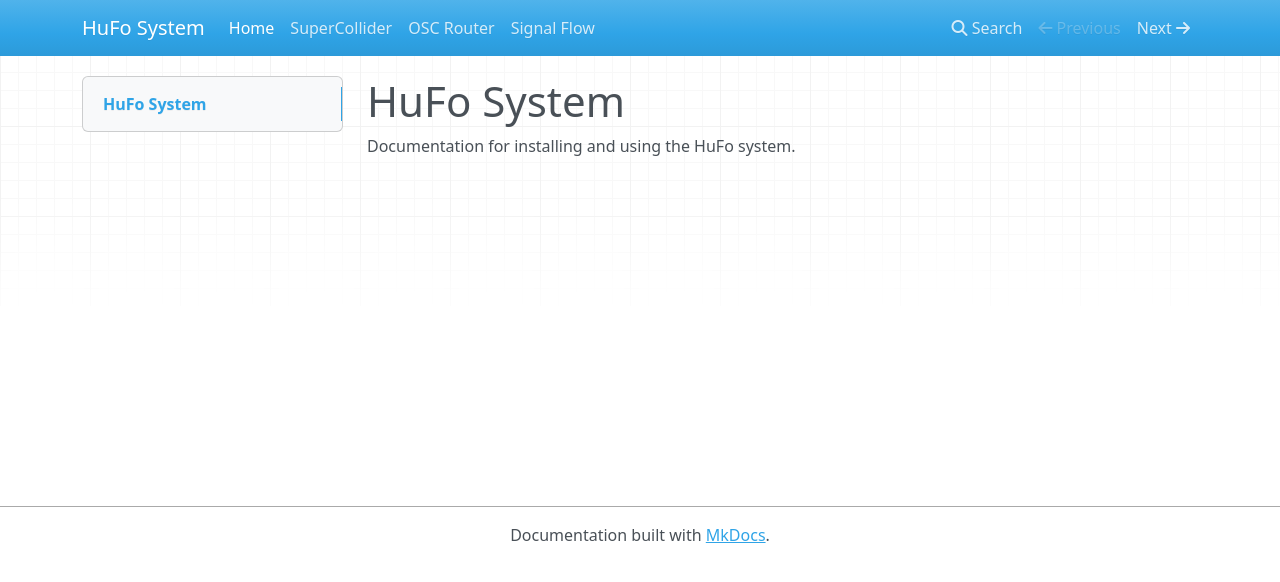
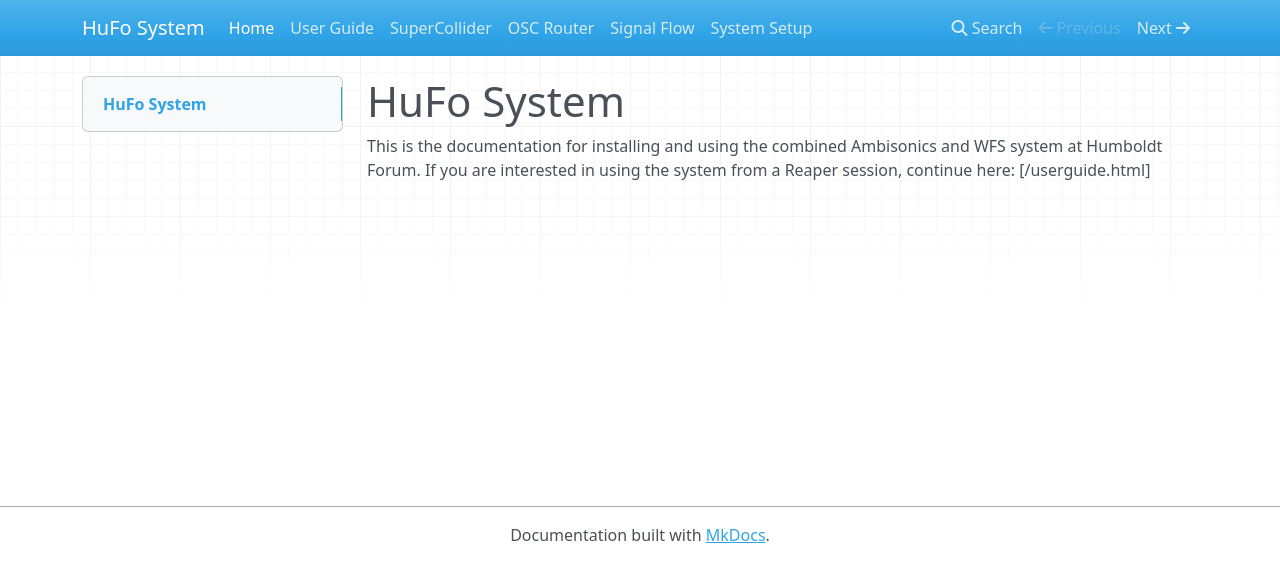
Before and after one commit to tu-studio/seamless-docs, an MkDocs documentation site: the page built from Documentation/docs/index.md, in a window 1280 px wide. Shown: the top 582 px of the page. Built offline with MkDocs 1.6.1, drawn with Linux system fonts in a browser that asks for light colours; nearby versions of some CDN libraries.

Commit message:
Working on doc!

```diff
--- a/Documentation/docs/index.md
+++ b/Documentation/docs/index.md
@@ -1,4 +1,6 @@
 # HuFo System
 
-
-Documentation for installing and using the HuFo system.
+This is the documentation for installing and using the
+combined Ambisonics and WFS system at Humboldt Forum.
+If you are interested in using the system from a Reaper session,
+continue here: [/userguide.html]
--- a/Documentation/mkdocs.yml
+++ b/Documentation/mkdocs.yml
@@ -3,6 +3,8 @@ site_name: HuFo System
 
 nav:
     - Home: index.md
+    - User Guide: userguide.md
     - SuperCollider: supercollider.md
     - OSC Router: oscrouter.md
     - Signal Flow: signalflow.md
+    - System Setup: system_setup.md
```
